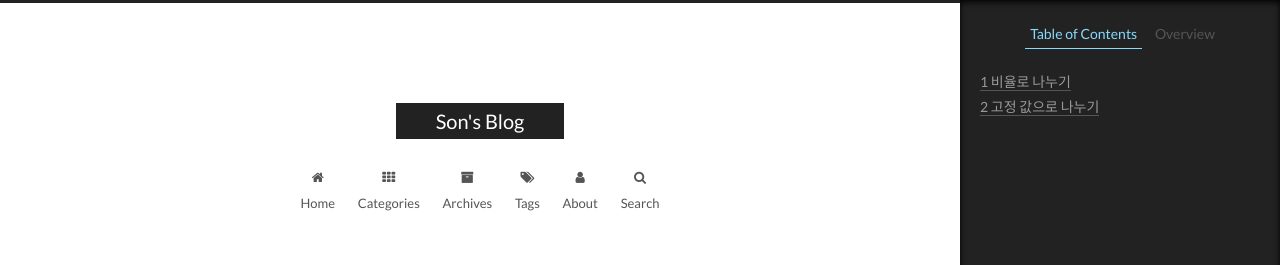
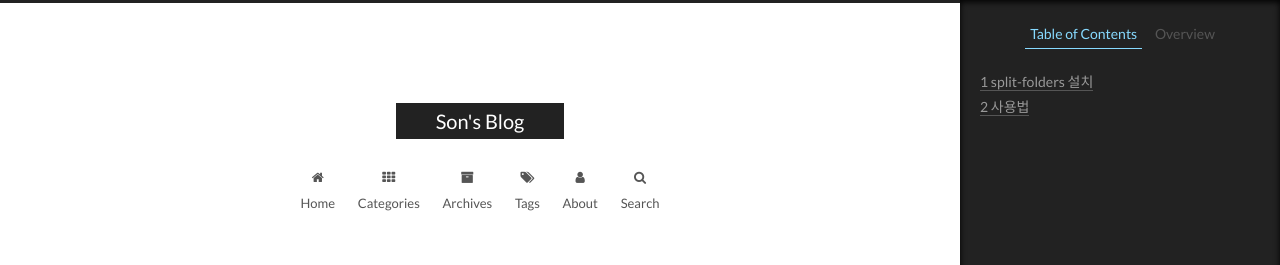
Before and after one commit to son-pistachio/son-pistachio.github.io, a Jekyll site: the page built from _posts/2022-07-12-Folder Split.md, in a window 1280 px wide. Shown: the top 265 px of the page. Built offline with Jekyll 4.4.1, drawn with Linux system fonts in a browser that asks for light colours.

Commit message:
Update 2022-07-12-Folder Split.md

````diff
--- a/_posts/2022-07-12-Folder Split.md
+++ b/_posts/2022-07-12-Folder Split.md
@@ -11,14 +11,14 @@
 ---
 
 
-## split-folders 설치
+# split-folders 설치
 ```python
 pip install split-folders
 ```
 
-## 사용법
+# 사용법
 
-# 비율로 나누기
+## 비율로 나누기
 train/val/test 나누기
 ratio 파라미터에 원하는 (train, validation, test) 비율만 입력 ex) (0.6, 0.1, 0.1)
 ```python
@@ -35,7 +35,7 @@
 splitfolders.ratio("input_folder명", output="output명", seed=12, ratio=(.8, .2))
 ```
 
-# 고정 값으로 나누기
+## 고정 값으로 나누기
 
 ```python
 splitfolders.fixed("input_folder명", output="output명", seed=12, fixed=(100, 100))
````
